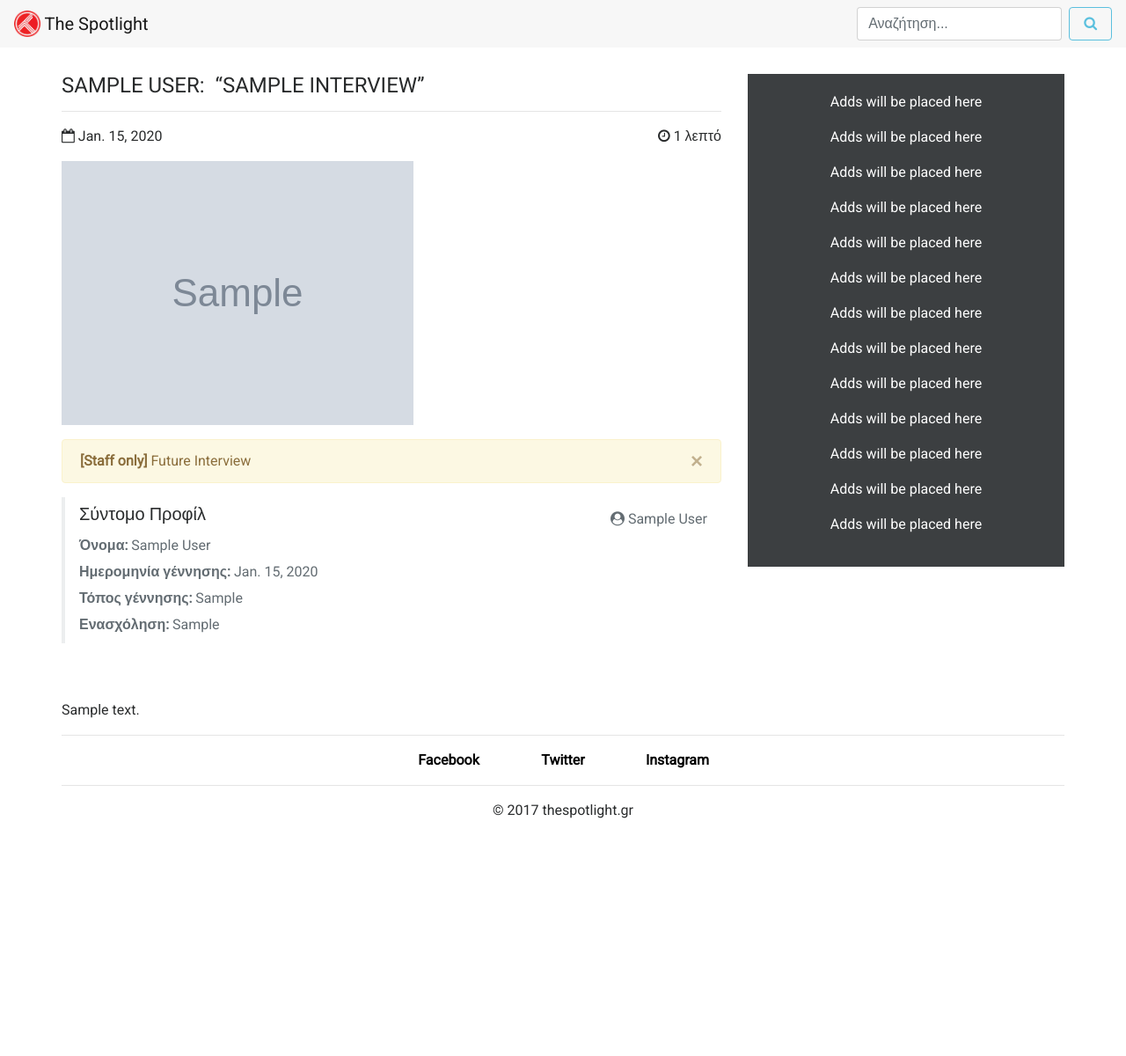
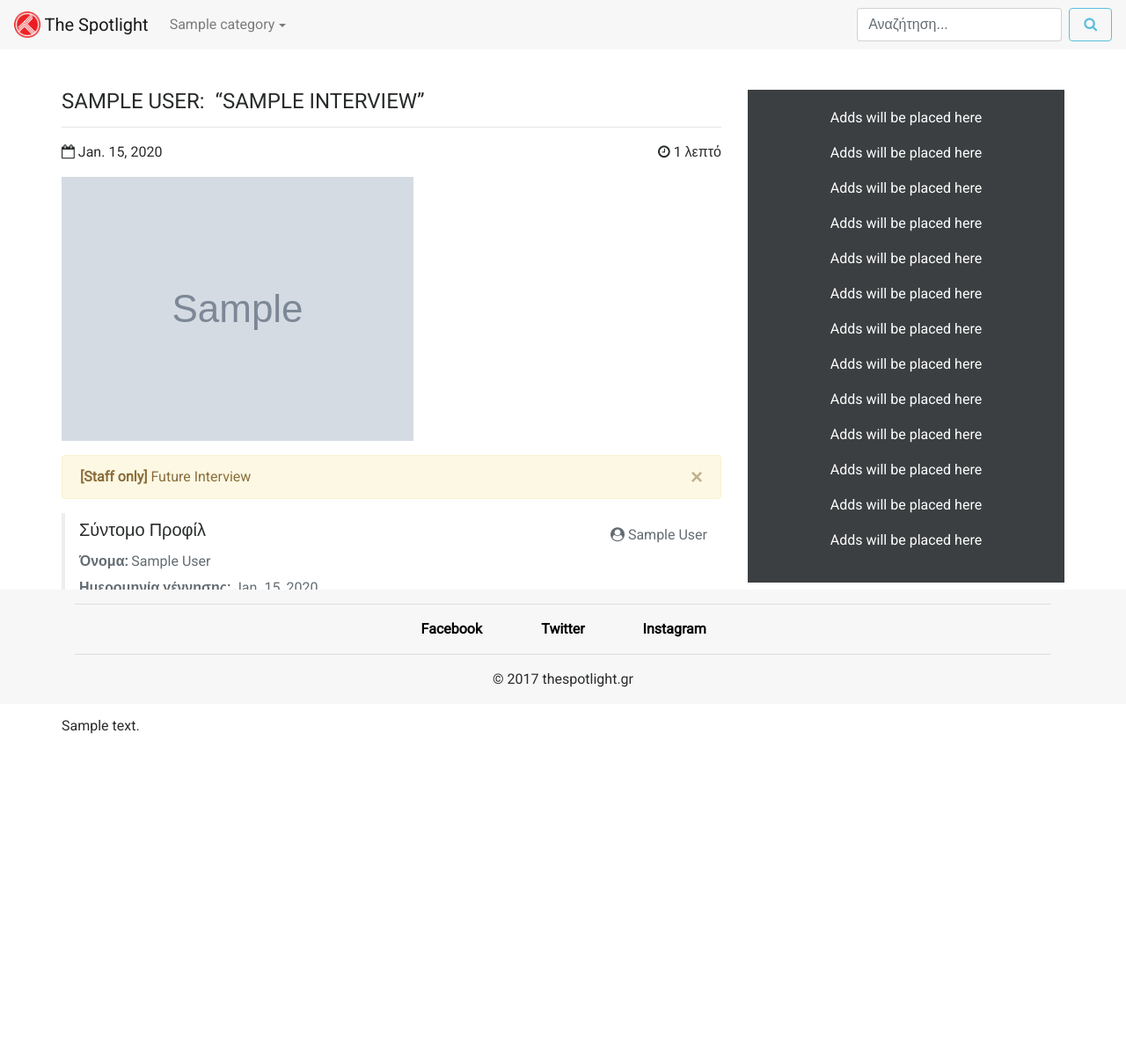
Before and after one commit to paulito272/thespotlight, a Django app: a page that uses src/templates/footer.html in a window 1280 px wide. Shown: the whole page at 88% size. Before the commit the page ends 930 px from the top, so only its background shows below. Run offline with Django 3.2, Linux system fonts and the light colour scheme; tables that the repository leaves empty hold one stand-in row (values such as "Sample post"); grey boxes marked "Sample" are stand-in pictures; some libraries are stand-ins or nearby versions.

Commit message:
Show username in forms if fullname is not specified. Footer & Navigation fixed to bottom and top of  page. Position categories from Django's admin page. Created the Category/Subcategory relationship. Use interviewee's slug instead of interview's slug.

```diff
--- a/src/categories/admin.py
+++ b/src/categories/admin.py
@@ -1,5 +1,6 @@
 from django.contrib import admin
 
-from .models import Category
+from .models import (Category, Subcategory)
 
 admin.site.register(Category)
+admin.site.register(Subcategory)
--- a/src/categories/models.py
+++ b/src/categories/models.py
@@ -5,14 +5,28 @@ from unidecode import unidecode
 
 
 class Category(models.Model):
+    position = models.PositiveSmallIntegerField(default=1, blank=False, unique=True)
     name = models.CharField(max_length=120, unique=True)
-    sub_categories = models.ManyToManyField('self', blank=True, null=True)
+    sub_categories = models.ManyToManyField('Subcategory', blank=True)
+    slug = models.SlugField(max_length=255, editable=True, blank=True, null=False, unique=True)
+
+    class Meta:
+        ordering = ['position']
+        verbose_name = 'Category'
+        verbose_name_plural = 'Categories'
+
+    def __str__(self):
+        return self.name
+
+
+class Subcategory(models.Model):
+    name = models.CharField(max_length=120, unique=True)
     slug = models.SlugField(max_length=255, editable=True, blank=True, null=False, unique=True)
 
     class Meta:
         ordering = ['name']
-        verbose_name = 'Category'
-        verbose_name_plural = 'Categories'
+        verbose_name = 'Subcategory'
+        verbose_name_plural = 'Subcategories'
 
     def __str__(self):
         return self.name
@@ -30,9 +44,10 @@ def create_slug(instance, new_slug=None):
     return slug
 
 
-def pre_save_interview_receiver(sender, instance, *args, **kwargs):
+def pre_save_receiver(sender, instance, *args, **kwargs):
     if not instance.slug:
         instance.slug = create_slug(instance)
 
 
-pre_save.connect(pre_save_interview_receiver, sender=Category)
+pre_save.connect(pre_save_receiver, sender=Category)
+pre_save.connect(pre_save_receiver, sender=Subcategory)
--- a/src/categories/templatetags/navigation.py
+++ b/src/categories/templatetags/navigation.py
@@ -8,6 +8,6 @@ register = template.Library()
 @register.inclusion_tag('navigation.html')
 def navigation(selected_id=None):
     return {
-        'categories': Category.objects.all().order_by('-id'),
+        'categories': Category.objects.all(),
         'selected': selected_id,
     }
--- a/src/interviews/admin.py
+++ b/src/interviews/admin.py
@@ -7,7 +7,7 @@ from .models import Interview
 class InterviewModelAdmin(admin.ModelAdmin):
     form = InterviewModelForm
     change_form_template = 'interviews/admin/change_form.html'
-    list_display = ['title', 'publish', 'updated']
+    list_display = ['interviewee', 'title', 'publish', 'updated']
     list_filter = ['publish', 'updated', 'timestamp']
     search_fields = ['title', 'content', 'interviewee']
 
--- a/src/interviews/forms.py
+++ b/src/interviews/forms.py
@@ -7,7 +7,10 @@ from .models import Interview
 
 class UserFullnameChoiceField(forms.ModelChoiceField):
     def label_from_instance(self, obj):
-        return smart_text(obj.get_full_name())
+        label = obj.username
+        if (obj.get_full_name()):
+            label = obj.get_full_name()
+        return smart_text(label)
 
 
 class InterviewModelForm(forms.ModelForm):
--- a/src/interviews/models.py
+++ b/src/interviews/models.py
@@ -6,7 +6,7 @@ from django.template import defaultfilters
 from django_wysiwyg import clean_html
 from unidecode import unidecode
 
-from categories.models import Category
+from categories.models import Subcategory
 from interviewees.models import Interviewee
 from .managers import InterviewManager
 from .utils import get_read_time
@@ -15,7 +15,7 @@ from .utils import get_read_time
 class Interview(models.Model):
     author = models.ForeignKey(settings.AUTH_USER_MODEL, default=1)
     interviewee = models.ForeignKey(Interviewee)
-    category = models.ForeignKey(Category)
+    category = models.ForeignKey(Subcategory)
     title = models.CharField(max_length=120)
     content = models.TextField()
     publish = models.DateField(auto_now=False, auto_now_add=False, verbose_name='Publication Date')
@@ -38,7 +38,7 @@ class Interview(models.Model):
 
 
 def create_slug(instance, new_slug=None):
-    slug = defaultfilters.slugify(unidecode(instance.title))
+    slug = defaultfilters.slugify(unidecode(instance.interviewee.slug))
     if new_slug is not None:
         slug = new_slug
     qs = Interview.objects.filter(slug=slug).order_by('-id')
--- a/src/interviews/views.py
+++ b/src/interviews/views.py
@@ -5,7 +5,7 @@ from django.views.generic import ListView
 from django.views.generic.detail import DetailView
 from django.views.generic.edit import UpdateView, CreateView
 
-from categories.models import Category
+from categories.models import Subcategory
 from .forms import InterviewModelForm
 from .models import Interview
 
@@ -34,7 +34,7 @@ class InterviewListView(ListView):
 
         if self.request.GET.get('category'):
             category_slug = self.request.GET.get('category')
-            category = Category.objects.filter(slug=category_slug)
+            category = Subcategory.objects.filter(slug=category_slug)
             queryset = self.model.objects.filter(category=category)
 
         return queryset
--- a/src/static/css/base.css
+++ b/src/static/css/base.css
@@ -1,4 +1,6 @@
 body {
+    min-height: 75rem;
+    padding-top: 4.5rem;
     font-family: 'Roboto', sans-serif;
 }
 
@@ -47,6 +49,10 @@ body {
     padding: 20px;
 }
 
+.footer {
+    background-color: #f7f7f7;
+}
+
 footer a {
     color: #000000;
 }
--- a/src/templates/footer.html
+++ b/src/templates/footer.html
@@ -1,4 +1,5 @@
-<footer class="text-center">
+<footer class="footer fixed-bottom">
+    <div class="container text-center">
         <hr>
         <div class="row">
             <div class="col-4 offset-4">
@@ -16,5 +17,10 @@
             </div>
         </div>
         <hr>
+        <div class="row">
+            <div class="col-12">
                 <p>&copy; 2017 thespotlight.gr</p>
+            </div>
+        </div>
+    </div>
 </footer>
--- a/src/templates/navigation.html
+++ b/src/templates/navigation.html
@@ -1,11 +1,12 @@
 {% load staticfiles %}
 
-<nav class="navbar navbar-toggleable-md navbar-light bg-faded">
+<nav class="navbar navbar-toggleable-md navbar-light bg-faded fixed-top">
     <button class="navbar-toggler navbar-toggler-right" type="button" data-toggle="collapse"
             data-target="#navbarsExampleDefault" aria-controls="navbarsExampleDefault" aria-expanded="false"
             aria-label="Toggle navigation">
         <span class="navbar-toggler-icon"></span>
     </button>
+
     <a class="navbar-brand" href="{% url 'interviews:list' %}">
         <img src="{% static 'img/logo.png' %}" width="30" height="30" class="d-inline-block align-top" alt="logo"/>
         The Spotlight
@@ -14,7 +15,7 @@
     <div class="collapse navbar-collapse" id="navbarsExampleDefault">
         <ul class="navbar-nav mr-auto">
             {% for category in categories %}
-                {% if category.sub_categories.all.count > 1 %}
+                {% if category.sub_categories.all.count >= 1 %}
                     <li class="nav-item dropdown">
                         <a class="nav-link dropdown-toggle" href="{{ category.slug }}"
                            id="dropdown01" data-toggle="dropdown" aria-haspopup="true"
@@ -22,13 +23,13 @@
                         <div class="dropdown-menu" aria-labelledby="dropdown01">
                             {% for sub_category in category.sub_categories.all %}
                                 <a class="dropdown-item"
-                                   href="?category={{ sub_category.slug }}">{{ sub_category.name }}</a>
+                                   href="/?category={{ sub_category.slug }}">{{ sub_category.name }}</a>
                             {% endfor %}
                         </div>
                     </li>
                 {% elif not category.sub_categories.all %}
                     <li class="nav-item {% if category.id == selected %}active{% endif %}">
-                        <a class="nav-link" href="?category={{ category.slug }}">{{ category.name }}</a>
+                        <a class="nav-link" href="/?category={{ category.slug }}">{{ category.name }}</a>
                     </li>
                 {% endif %}
             {% endfor %}
```
Lines whose indentation alone changed are shown as unchanged.
